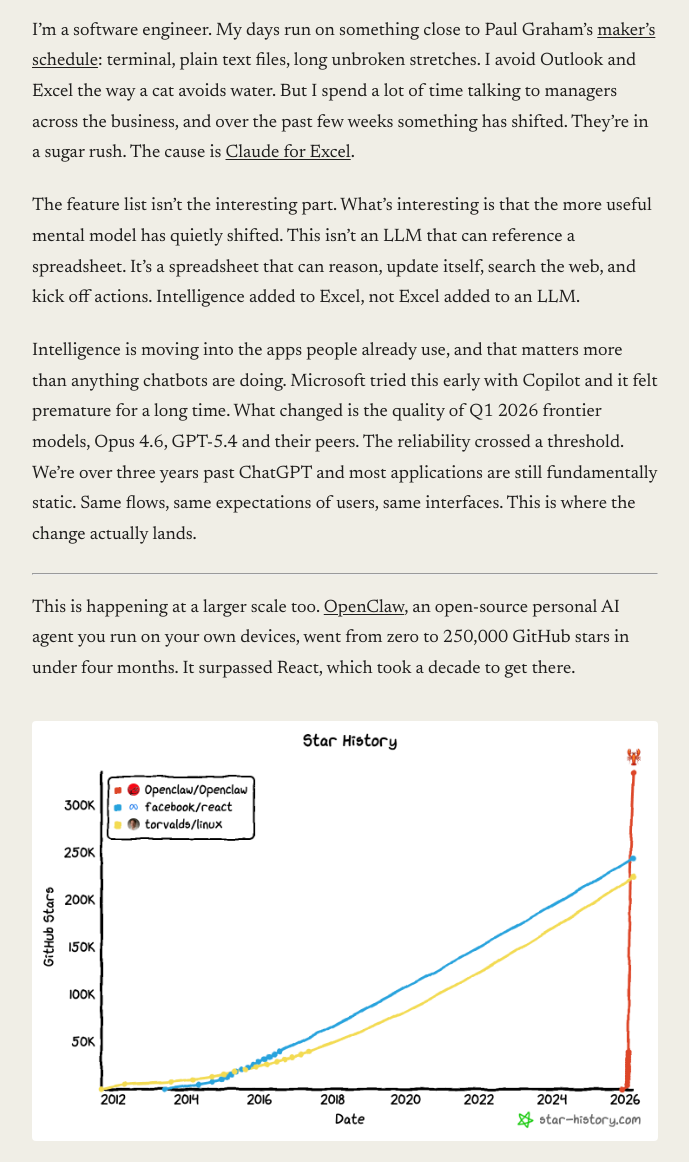
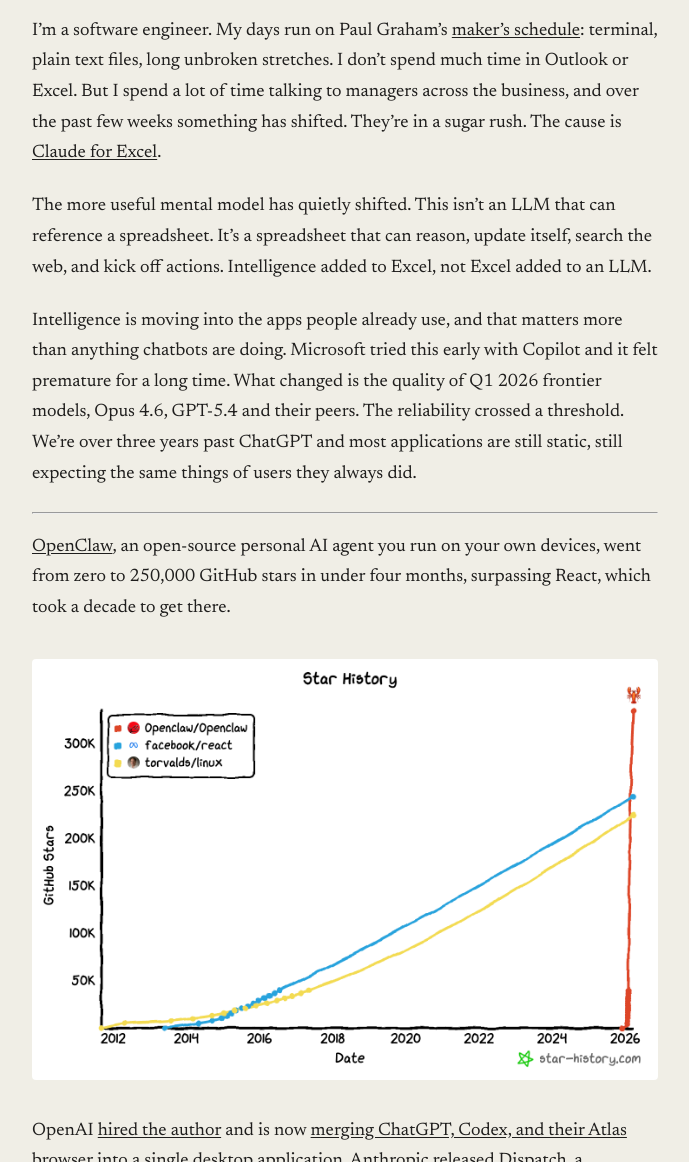
Before and after one commit to rob137/rob137.github.io, a Jekyll site: the page built from _posts/2026-03-25-the-talking-sheet.md, in a window 1280 px wide and 1400 px high, scrolled down 345 px. Shown: the part 238-1400 px from the top of the window, without its empty margins (295-984 px from the left). Built offline with Jekyll 4.4.1, drawn with Linux system fonts in a browser that asks for light colours; some of the changed text lies outside the part shown.

Commit message:
Final pass on Talking Spreadsheets, update skill to act not ask
Cut cat simile, feature list pivot, fundamentally, triple staccato,
signpost connector. Soften Emacs closer. Skill now edits directly.

Co-Authored-By: Claude Opus 4.6 (1M context) <noreply@anthropic.com>

```diff
--- a/_posts/2026-03-25-the-talking-sheet.md
+++ b/_posts/2026-03-25-the-talking-sheet.md
@@ -8,21 +8,21 @@ excerpt: "We keep adding applications to LLMs. The thing that's actually happeni
 
 ![Talking Spreadsheets](/assets/images/2026-03-25-the-talking-sheet.png)
 
-I'm a software engineer. My days run on something close to Paul Graham's [maker's schedule](https://www.paulgraham.com/makersschedule.html): terminal, plain text files, long unbroken stretches. I avoid Outlook and Excel the way a cat avoids water. But I spend a lot of time talking to managers across the business, and over the past few weeks something has shifted. They're in a sugar rush. The cause is [Claude for Excel](https://support.claude.com/en/articles/12650343-use-claude-for-excel).
+I'm a software engineer. My days run on Paul Graham's [maker's schedule](https://www.paulgraham.com/makersschedule.html): terminal, plain text files, long unbroken stretches. I don't spend much time in Outlook or Excel. But I spend a lot of time talking to managers across the business, and over the past few weeks something has shifted. They're in a sugar rush. The cause is [Claude for Excel](https://support.claude.com/en/articles/12650343-use-claude-for-excel).
 
-The feature list isn't the interesting part. What's interesting is that the more useful mental model has quietly shifted. This isn't an LLM that can reference a spreadsheet. It's a spreadsheet that can reason, update itself, search the web, and kick off actions. Intelligence added to Excel, not Excel added to an LLM.
+The more useful mental model has quietly shifted. This isn't an LLM that can reference a spreadsheet. It's a spreadsheet that can reason, update itself, search the web, and kick off actions. Intelligence added to Excel, not Excel added to an LLM.
 
-Intelligence is moving into the apps people already use, and that matters more than anything chatbots are doing. Microsoft tried this early with Copilot and it felt premature for a long time. What changed is the quality of Q1 2026 frontier models, Opus 4.6, GPT-5.4 and their peers. The reliability crossed a threshold. We're over three years past ChatGPT and most applications are still fundamentally static. Same flows, same expectations of users, same interfaces. This is where the change actually lands.
+Intelligence is moving into the apps people already use, and that matters more than anything chatbots are doing. Microsoft tried this early with Copilot and it felt premature for a long time. What changed is the quality of Q1 2026 frontier models, Opus 4.6, GPT-5.4 and their peers. The reliability crossed a threshold. We're over three years past ChatGPT and most applications are still static, still expecting the same things of users they always did.
 
 ---
 
-This is happening at a larger scale too. [OpenClaw](https://github.com/openclaw/openclaw), an open-source personal AI agent you run on your own devices, went from zero to 250,000 GitHub stars in under four months. It surpassed React, which took a decade to get there.
+[OpenClaw](https://github.com/openclaw/openclaw), an open-source personal AI agent you run on your own devices, went from zero to 250,000 GitHub stars in under four months, surpassing React, which took a decade to get there.
 
 ![OpenClaw star history vs React and Linux](/assets/images/openclaw-stars.png)
 
-OpenAI [hired the author](https://en.wikipedia.org/wiki/OpenClaw) and is now [merging ChatGPT, Codex, and their Atlas browser into a single desktop application](https://creati.ai/ai-news/2026-03-20/openai-desktop-superapp-chatgpt-codex-atlas-browser-merge/). Anthropic released [Dispatch](https://www.cnbc.com/2026/03/24/anthropic-claude-ai-agent-use-computer-finish-tasks.html), a continuous conversation that runs across your phone and your Mac, and Claude can now open apps, navigate browsers, and complete workflows on your computer while you're away from it. Both companies are converging on the same idea: a single application that is your point of contact for everything you'd use a computer for.
+OpenAI [hired the author](https://en.wikipedia.org/wiki/OpenClaw) and is now [merging ChatGPT, Codex, and their Atlas browser into a single desktop application](https://creati.ai/ai-news/2026-03-20/openai-desktop-superapp-chatgpt-codex-atlas-browser-merge/). Anthropic released [Dispatch](https://www.cnbc.com/2026/03/24/anthropic-claude-ai-agent-use-computer-finish-tasks.html), a continuous conversation that runs across your phone and your Mac, with Claude able to open apps, navigate browsers, and complete workflows on your computer while you're away from it. Both companies are converging on the same idea: one application as your point of contact for everything you'd use a computer for.
 
-People are calling these "super apps", borrowing the term from WeChat and its descendants. But the old super apps bundled existing services into one place: payments, shopping, messaging. The new ones are different in kind. They bundle a frontier model with a thin harness wired to your operating system. The closest precedent in computing is probably Emacs, the old joke about an operating system in search of a good text editor. Emacs was a Lisp interpreter with an editor bolted on. The editor was the thin harness; the runtime was the point. Same shape here, wildly different capability.
+People are calling these "super apps", borrowing the term from WeChat and its descendants. But the old super apps bundled existing services into one place: payments, shopping, messaging. The new ones are different in kind. They bundle a frontier model with a thin harness wired to your operating system. The closest precedent in computing is probably Emacs, the old joke about an operating system in search of a good text editor. Emacs was a Lisp interpreter with an editor bolted on. The editor was the thin harness, the runtime was the point. These are the same shape with wildly different capability.
 
 ---
 
```
Also changed, not shown: .agents/skills/final-pass/SKILL.md, .claude/skills/final-pass/SKILL.md.
